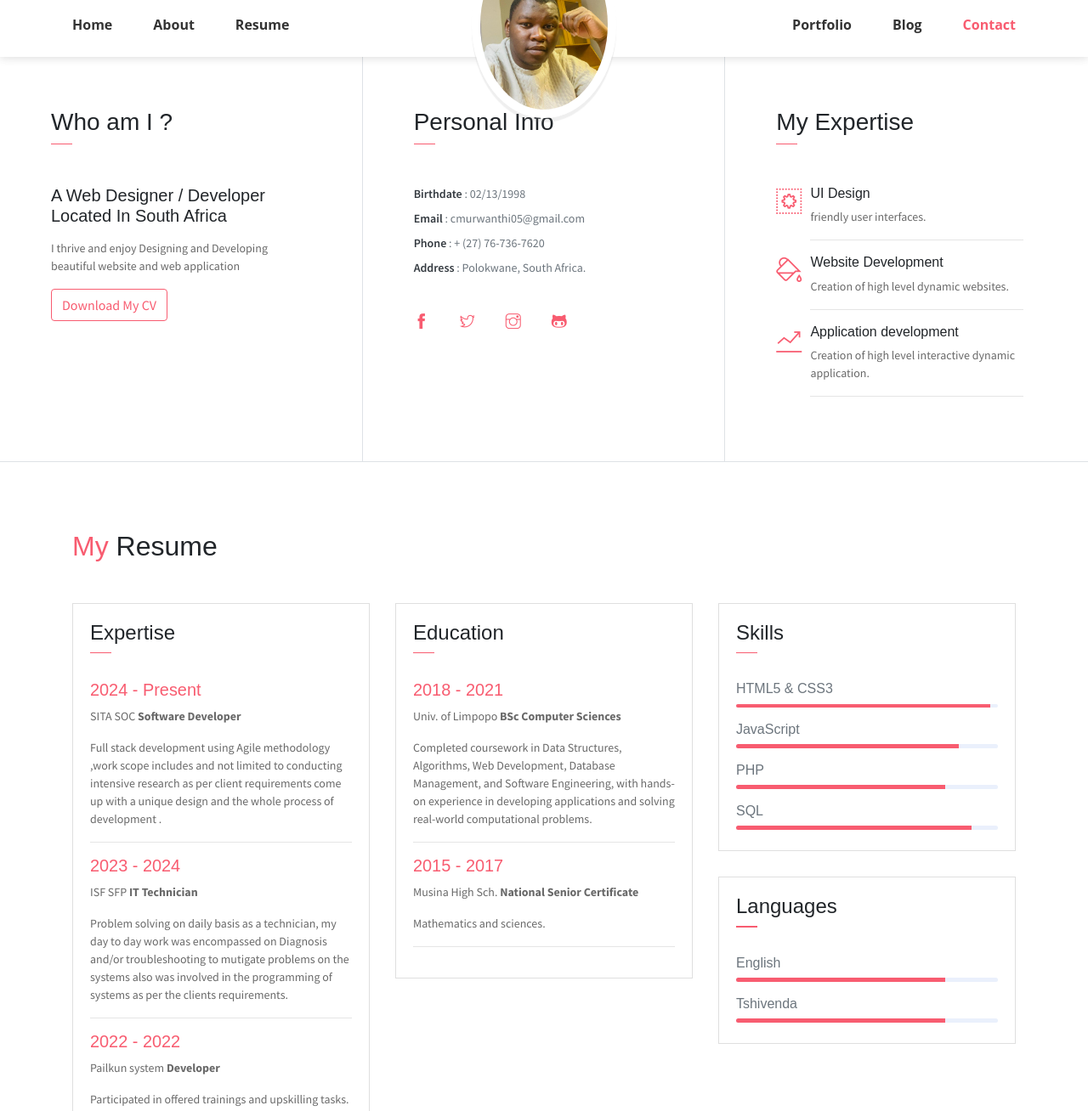
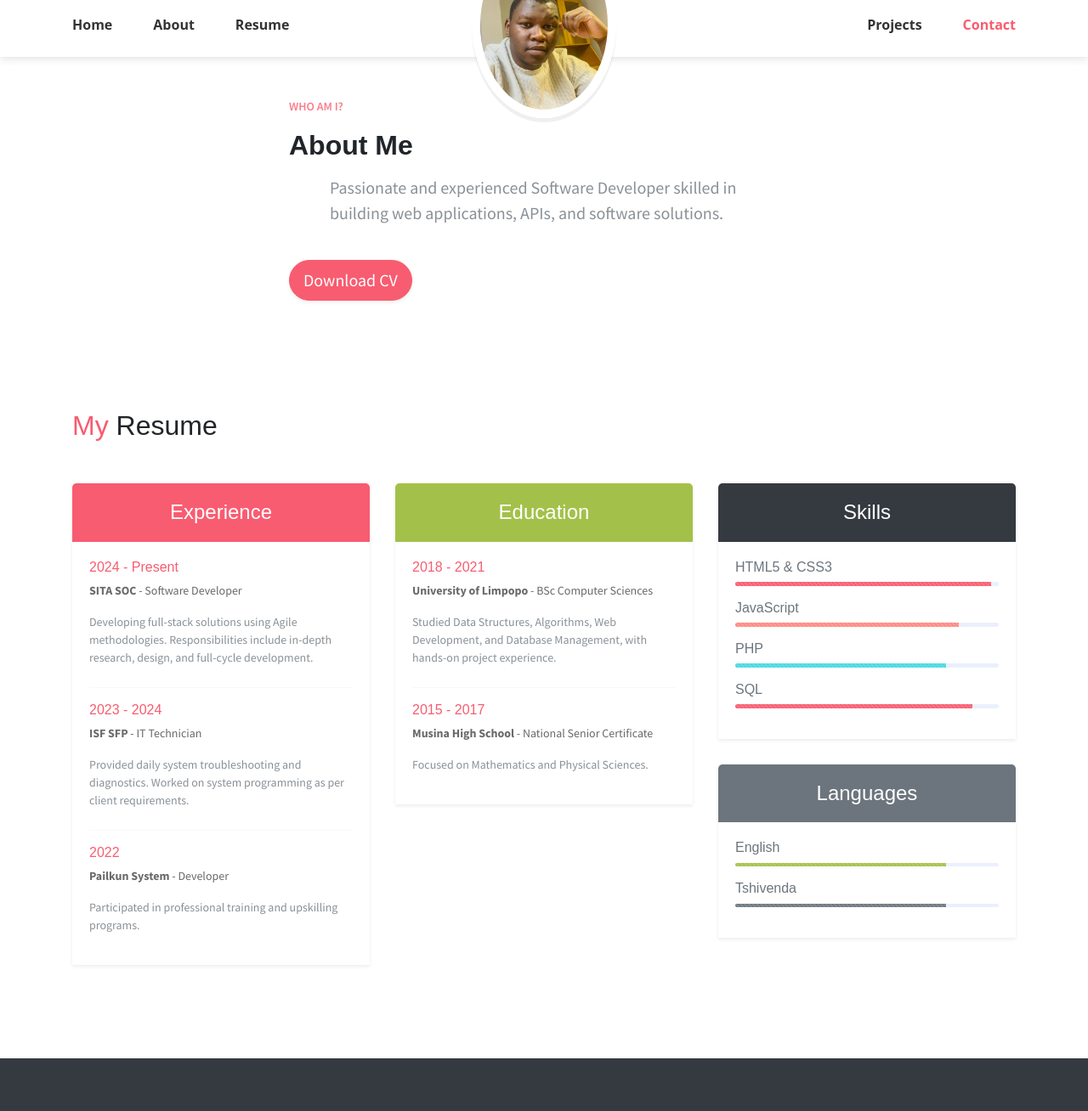
Before and after one commit to clintonmurwa/Myportfolio, a website: page index.html in a window 1280 px wide. Shown: the part 650-1958 px from the top of the page at 85% size. Drawn offline with nearby package versions, Linux system fonts and the light colour scheme; some packages are replaced by stand-ins of ours; some icons are missing.

Commit message:
lots
lots

```diff
--- a/index.html
+++ b/index.html
@@ -7,6 +7,7 @@
     <meta name="author" content="Devcrud">
     <title>PCM </title>
     <!-- font icons -->
+    <link href="https://cdn.jsdelivr.net/npm/bootstrap@5.3.3/dist/css/bootstrap.min.css" rel="stylesheet" integrity="sha384-QWTKZyjpPEjISv5WaRU9OFeRpok6YctnYmDr5pNlyT2bRjXh0JMhjY6hW+ALEwIH" crossorigin="anonymous">
     <link rel="stylesheet" href="assets/vendors/themify-icons/css/themify-icons.css">
     <!-- Bootstrap + JohnDoe main styles -->
 	<link rel="stylesheet" href="assets/css/main.css">
@@ -15,9 +16,7 @@
     <header class="header">
         <div class="container">
             <ul class="social-icons pt-3">
-                <li class="social-item"><a class="social-link text-light" href="#"><i class="ti-facebook" aria-hidden="true"></i></a></li>
-                <li class="social-item"><a class="social-link text-light" href="#"><i class="ti-twitter" aria-hidden="true"></i></a></li>
-                <li class="social-item"><a class="social-link text-light" href="#"><i class="ti-instagram" aria-hidden="true"></i></a></li>
+
                 <li class="social-item"><a class="social-link text-light" href="#"><i class="ti-github" aria-hidden="true"></i></a></li>
                 <li class="social-item"><a class="social-link text-light" href="#"><i class="ti-linkedin" aria-hidden="true"></i></a></li>
             </ul>
@@ -55,11 +54,9 @@
                 </ul>
                 <ul class="navbar-nav ml-auto">
                     <li class="nav-item">
-                        <a href="#portfolio" class="nav-link">Portfolio</a>
+                        <a href="#portfolio" class="nav-link">Projects</a>
                     </li>
-                    <li class="nav-item">
-                        <a href="#blog" class="nav-link">Blog</a>
-                    </li>
+
                     <li class="nav-item last-item">
                         <a href="#contact" class="nav-link">Contact</a>
                     </li>
@@ -68,64 +65,22 @@
         </div>
     </nav>
     <div class="container-fluid">
-        <div id="about" class="row about-section">
-            <div class="col-lg-4 about-card">
-                <h3 class="font-weight-light">Who am I ?</h3>
-                <span class="line mb-5"></span>
-                <h5 class="mb-3">A Web Designer / Developer Located In South Africa</h5>
-                <p class="mt-20">I thrive and enjoy Designing and Developing beautiful website and web application</p>
-                <a href="mycv/Curriculum vitae of Murwanthi Pfano Clinton_.pdf" target="_blank" download>
-                    <button class="btn btn-outline-danger">
-                        <i class="icon-down-circled2"></i>Download My CV
-                    </button>
-                </a>
 
-            </div>
-            <div class="col-lg-4 about-card">
-                <h3 class="font-weight-light">Personal Info</h3>
-                <span class="line mb-5"></span>
-                <ul class="mt40 info list-unstyled">
-                    <li><span>Birthdate</span> : 02/13/1998</li>
-                    <li><span>Email</span> : cmurwanthi05@gmail.com</li>
-                    <li><span>Phone</span> : + (27) 76-736-7620</li>
-                    <li><span>Address</span> :  Polokwane, South Africa.</li>
-                </ul>
-                <ul class="social-icons pt-3">
-                    <li class="social-item"><a class="social-link" href="#"><i class="ti-facebook" aria-hidden="true"></i></a></li>
-                    <li class="social-item"><a class="social-link" href="#"><i class="ti-twitter" aria-hidden="true"></i></a></li>
-                    <li class="social-item"><a class="social-link" href="#"><i class="ti-instagram" aria-hidden="true"></i></a></li>
-                    <li class="social-item"><a class="social-link" href="#"><i class="ti-github" aria-hidden="true"></i></a></li>
-                </ul>
-            </div>
-            <div class="col-lg-4 about-card">
-                <h3 class="font-weight-light">My Expertise</h3>
-                <span class="line mb-5"></span>
-                <div class="row">
-                    <div class="col-1 text-danger pt-1"><i class="ti-widget icon-lg"></i></div>
-                    <div class="col-10 ml-auto mr-3">
-                        <h6>UI Design</h6>
-                        <p class="subtitle">friendly user interfaces.</p>
-                        <hr>
-                    </div>
-                </div>
-                <div class="row">
-                    <div class="col-1 text-danger pt-1"><i class="ti-paint-bucket icon-lg"></i></div>
-                    <div class="col-10 ml-auto mr-3">
-                        <h6>Website Development</h6>
-                        <p class="subtitle">Creation of high level dynamic websites.</p>
-                        <hr>
-                    </div>
-                </div>
-                <div class="row">
-                    <div class="col-1 text-danger pt-1"><i class="ti-stats-up icon-lg"></i></div>
-                    <div class="col-10 ml-auto mr-3">
-                        <h6>Application development</h6>
-                        <p class="subtitle">Creation of high level interactive dynamic application.</p>
-                        <hr>
-                    </div>
+        <div class="container text-center py-5">
+            <div class="about d-flex flex-column align-items-center">
+                <div class="about-caption">
+                    <p class="section-subtitle text-primary fw-semibold text-uppercase">Who Am I?</p>
+                    <h2 class="section-title mb-3 fw-bold">About Me</h2>
+                    <p class="text-muted fs-5 px-md-5">
+                        Passionate and experienced Software Developer skilled in building web applications, APIs, and software solutions.
+                    </p>
+                    <a href="your-cv.pdf" class="btn btn-primary btn-lg rounded-pill mt-4 shadow-sm">
+                        <i class="bi bi-download"></i> Download CV
+                    </a>
                 </div>
             </div>
         </div>
+
     </div>
 
     <!--Resume Section-->
@@ -133,101 +88,101 @@
         <div class="container">
             <h2 class="mb-5"><span class="text-danger">My</span> Resume</h2>
             <div class="row">
+                <!-- Experience Section -->
                 <div class="col-md-6 col-lg-4">
-                    <div class="card">
-                       <div class="card-header">
-                            <div class="mt-2">
-                                <h4>Expertise</h4>
-                                <span class="line"></span>
-                            </div>
+                    <div class="card shadow-sm border-0">
+                        <div class="card-header bg-primary text-white text-center">
+                            <h4 class="mt-2">Experience</h4>
                         </div>
                         <div class="card-body">
-                            <h6 class="title text-danger">2024 - Present</h6>
-                            <P>SITA SOC<strong> Software Developer</strong></P>
-                            <P class="subtitle">Full stack development using Agile methodology ,work scope includes and not limited to conducting intensive research as per client requirements come up with a unique design and the whole process of development .</P>
+                            <div class="experience-item mb-4">
+                                <h6 class="text-danger">2024 - Present</h6>
+                                <p><strong>SITA SOC</strong> - Software Developer</p>
+                                <p class="text-muted">Developing full-stack solutions using Agile methodologies. Responsibilities include in-depth research, design, and full-cycle development.</p>
+                            </div>
                             <hr>
-                            <h6 class="title text-danger">2023 - 2024</h6>
-                            <P>ISF SFP<strong> IT Technician</strong></P>
-                            <P class="subtitle">Problem solving on daily basis as a technician, my day to day work was encompassed on Diagnosis and/or troubleshooting to mutigate problems on the systems also was involved in the programming of systems as per the clients requirements.</P>
+                            <div class="experience-item mb-4">
+                                <h6 class="text-danger">2023 - 2024</h6>
+                                <p><strong>ISF SFP</strong> - IT Technician</p>
+                                <p class="text-muted">Provided daily system troubleshooting and diagnostics. Worked on system programming as per client requirements.</p>
+                            </div>
                             <hr>
-                            <h6 class="title text-danger">2022 - 2022</h6>
-                            <P>Pailkun system<strong> Developer</strong></P>
-                            <P class="subtitle">Participated in offered trainings and upskilling tasks.</P>
+                            <div class="experience-item">
+                                <h6 class="text-danger">2022</h6>
+                                <p><strong>Pailkun System</strong> - Developer</p>
+                                <p class="text-muted">Participated in professional training and upskilling programs.</p>
+                            </div>
                         </div>
                     </div>
                 </div>
+
+                <!-- Education Section -->
                 <div class="col-md-6 col-lg-4">
-                    <div class="card">
-                       <div class="card-header">
-                            <div class="mt-2">
-                                <h4>Education</h4>
-                                <span class="line"></span>
-                            </div>
+                    <div class="card shadow-sm border-0">
+                        <div class="card-header bg-success text-white text-center">
+                            <h4 class="mt-2">Education</h4>
                         </div>
                         <div class="card-body">
-                            <h6 class="title text-danger">2018 - 2021</h6>
-                            <p>Univ. of Limpopo<strong> BSc Computer Sciences</strong></p>
-                            <p class="subtitle">Completed coursework in Data Structures, Algorithms, Web Development, Database Management, and Software Engineering, with hands-on experience in developing applications and solving real-world computational problems.</p>
-
+                            <div class="education-item mb-4">
+                                <h6 class="text-danger">2018 - 2021</h6>
+                                <p><strong>University of Limpopo</strong> - BSc Computer Sciences</p>
+                                <p class="text-muted">Studied Data Structures, Algorithms, Web Development, and Database Management, with hands-on project experience.</p>
+                            </div>
                             <hr>
-                            <h6 class="title text-danger">2015 - 2017</h6>
-                            <P>Musina High Sch.<strong> National Senior Certificate</strong></P>
-                            <P class="subtitle">Mathematics and sciences.</P>
-                            <hr>
-
-
+                            <div class="education-item">
+                                <h6 class="text-danger">2015 - 2017</h6>
+                                <p><strong>Musina High School</strong> - National Senior Certificate</p>
+                                <p class="text-muted">Focused on Mathematics and Physical Sciences.</p>
+                            </div>
                         </div>
                     </div>
                 </div>
+
+                <!-- Skills Section -->
                 <div class="col-lg-4">
-                    <div class="card">
-                       <div class="card-header">
-                            <div class="pull-left">
-                                <h4 class="mt-2">Skills</h4>
-                                <span class="line"></span>
-                            </div>
+                    <div class="card shadow-sm border-0">
+                        <div class="card-header bg-dark text-white text-center">
+                            <h4 class="mt-2">Skills</h4>
                         </div>
-                        <div class="card-body pb-2">
-                           <h6>HTML5 &amp; CSS3</h6>
+                        <div class="card-body">
+                            <h6>HTML5 & CSS3</h6>
                             <div class="progress mb-3">
-                                <div class="progress-bar bg-danger" role="progressbar" style="width: 97%" aria-valuenow="25" aria-valuemin="0" aria-valuemax="100"></div>
+                                <div class="progress-bar bg-danger progress-bar-striped" role="progressbar" style="width: 97%"></div>
                             </div>
                             <h6>JavaScript</h6>
                             <div class="progress mb-3">
-                                <div class="progress-bar bg-danger" role="progressbar" style="width: 85%" aria-valuenow="25" aria-valuemin="0" aria-valuemax="100"></div>
+                                <div class="progress-bar bg-warning progress-bar-striped" role="progressbar" style="width: 85%"></div>
                             </div>
                             <h6>PHP</h6>
                             <div class="progress mb-3">
-                                <div class="progress-bar bg-danger" role="progressbar" style="width: 80%" aria-valuenow="50" aria-valuemin="0" aria-valuemax="100"></div>
+                                <div class="progress-bar bg-info progress-bar-striped" role="progressbar" style="width: 80%"></div>
                             </div>
                             <h6>SQL</h6>
                             <div class="progress mb-3">
-                                <div class="progress-bar bg-danger" role="progressbar" style="width: 90%" aria-valuenow="75" aria-valuemin="0" aria-valuemax="100"></div>
+                                <div class="progress-bar bg-primary progress-bar-striped" role="progressbar" style="width: 90%"></div>
                             </div>
-
                         </div>
                     </div>
-                    <div class="card">
-                       <div class="card-header">
-                            <div class="pull-left">
-                                <h4 class="mt-2">Languages</h4>
-                                <span class="line"></span>
-                            </div>
+
+                    <!-- Languages Section -->
+                    <div class="card shadow-sm border-0 mt-4">
+                        <div class="card-header bg-secondary text-white text-center">
+                            <h4 class="mt-2">Languages</h4>
                         </div>
-                        <div class="card-body pb-2">
-                           <h6>English</h6>
+                        <div class="card-body">
+                            <h6>English</h6>
                             <div class="progress mb-3">
-                                <div class="progress-bar bg-danger" role="progressbar" style="width: 80%" aria-valuenow="25" aria-valuemin="0" aria-valuemax="100"></div>
+                                <div class="progress-bar bg-success progress-bar-striped" role="progressbar" style="width: 80%"></div>
                             </div>
                             <h6>Tshivenda</h6>
                             <div class="progress mb-3">
-                                <div class="progress-bar bg-danger" role="progressbar" style="width: 80%" aria-valuenow="25" aria-valuemin="0" aria-valuemax="100"></div>
+                                <div class="progress-bar bg-secondary progress-bar-striped" role="progressbar" style="width: 80%"></div>
                             </div>
-
                         </div>
                     </div>
                 </div>
             </div>
+
         </div>
     </section>
 
@@ -482,11 +437,11 @@
     <!-- Isotope  -->
     <script src="assets/vendors/isotope/isotope.pkgd.js"></script>
 
-    <!-- Google mpas -->
-    <script async defer src="https://maps.googleapis.com/maps/api/js?key=AIzaSyCtme10pzgKSPeJVJrG1O3tjR6lk98o4w8&callback=initMap"></script>
+
 
     <!-- JohnDoe js -->
     <script src="assets/js/johndoe.js"></script>
+    <script src="https://cdn.jsdelivr.net/npm/bootstrap@5.3.3/dist/js/bootstrap.bundle.min.js" integrity="sha384-YvpcrYf0tY3lHB60NNkmXc5s9fDVZLESaAA55NDzOxhy9GkcIdslK1eN7N6jIeHz" crossorigin="anonymous"></script>
 
 </body>
 </html>
```
Also changed, not shown: assets/css/main.css.
